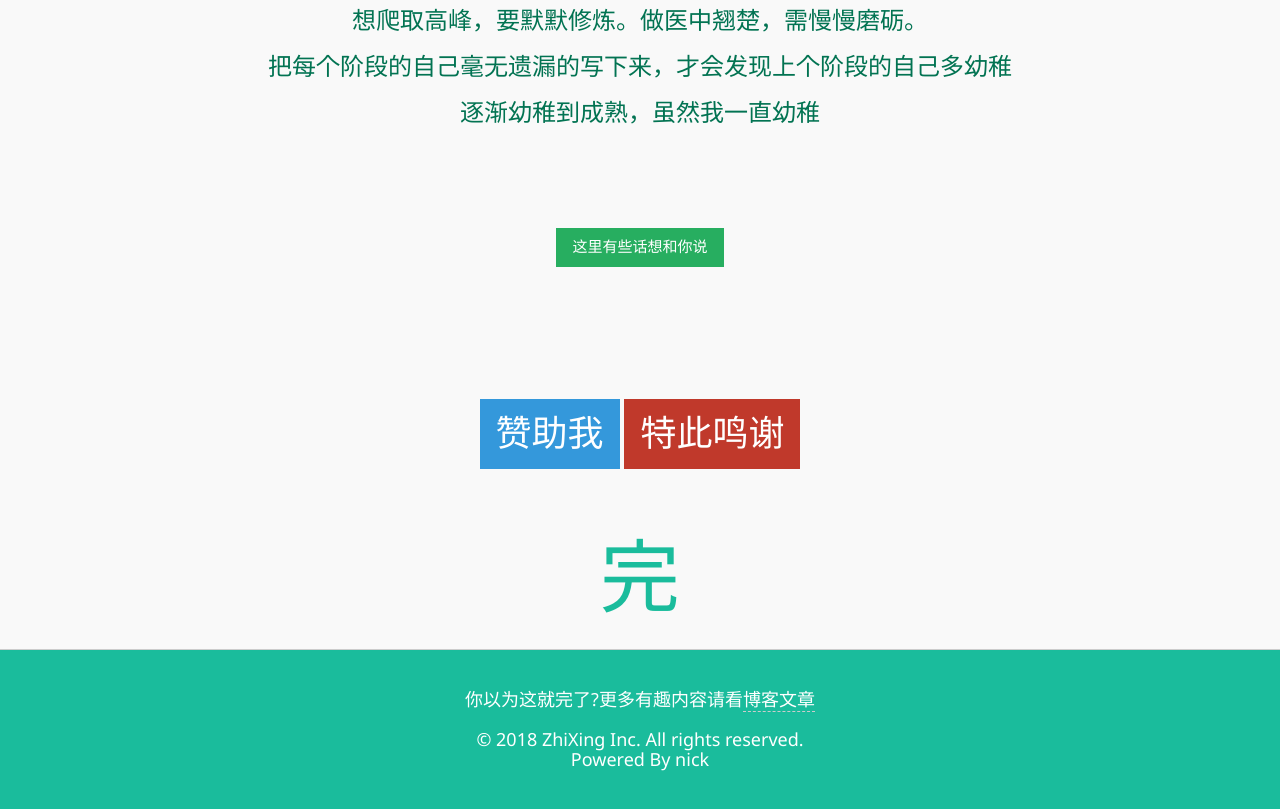
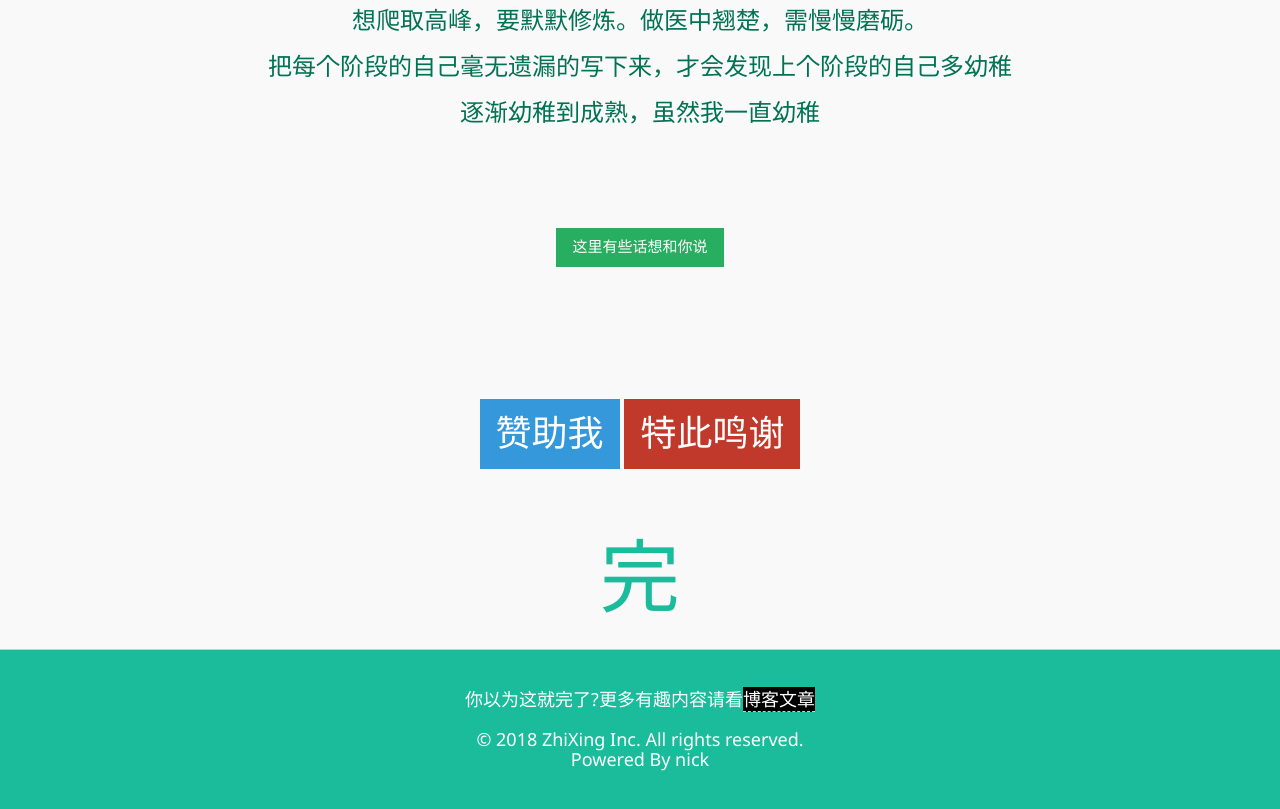
Before and after one commit to loveCGyang/loveCGyang.github.io, a plain HTML site: page index.html in a window 1280 px wide. Shown: the part 5270-6079 px from the top of the page. Drawn offline with Linux system fonts and the light colour scheme.

Commit message:
Update index.html

```diff
--- a/index.html
+++ b/index.html
@@ -276,7 +276,7 @@
 
     <!--网站足部-->
     <div id="foot" class="col-md-12 col-xs-12 w3-flat-turquoise w3-hover-opacity" style="height: 200px"  onclick="menuHide()">
-        <h5 class="w3-center" style="margin-top: 40px">你以为这就完了?更多有趣内容请看<a href="blog.html" style="border-bottom: 1px dashed #ccc">博客文章</a><br/><br/>© <span id="year">2018</span> ZhiXing Inc. All rights reserved.<br><span>Powered By nick</span></h5>
+        <h5 class="w3-center" style="margin-top: 40px">你以为这就完了?更多有趣内容请看<a href="blog.html" style="border-bottom: 1px dashed #ccc;background-color:#000;">博客文章</a><br/><br/>© <span id="year">2018</span> ZhiXing Inc. All rights reserved.<br><span>Powered By nick</span></h5>
     </div>
 
     <!--模态框部分-->
```
